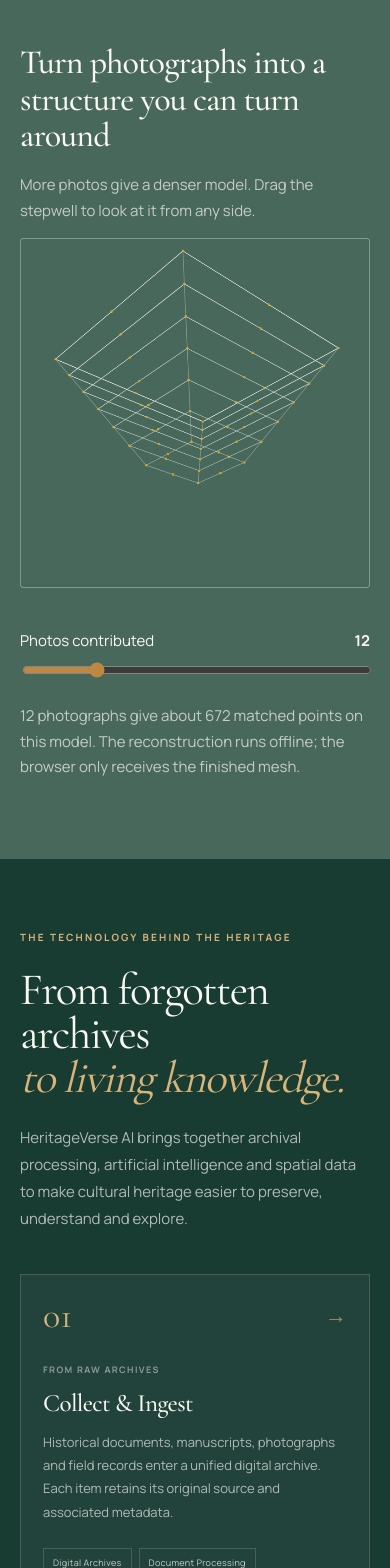
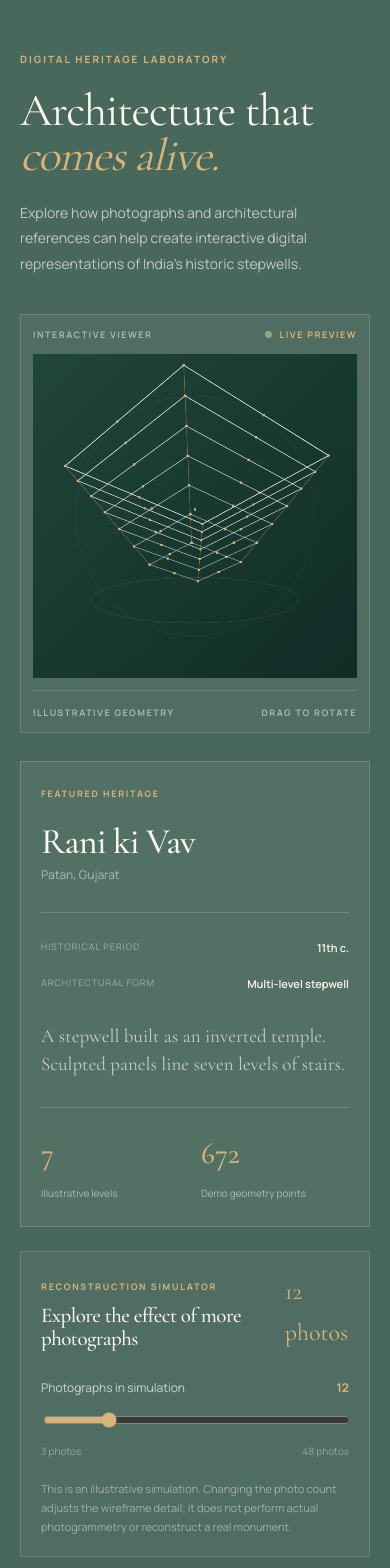
Before and after one commit to Nehayadav42/Hackculters, a React app in the folder Frontend/: page / in a window 390 px wide. Shown: the part 5800-7368 px from the top of the page. Built offline with nearby package versions, Linux system fonts and the light colour scheme; the HTML template or start-up script is replaced by a standard one.

Commit message:
Improve interactive stepwell experience

```diff
--- a/Frontend/src/components/sections/Stepwell3D.jsx
+++ b/Frontend/src/components/sections/Stepwell3D.jsx
@@ -2,21 +2,110 @@
 import Section from "../layout/Section.jsx";
 import StepwellCanvas from "../stepwell/StepwellCanvas.jsx";
 import PhotoSlider from "../stepwell/PhotoSlider.jsx";
-import { DEFAULT_PHOTOS, matchedPoints } from "../../utils/stepwell.js";
+import { STEPWELLS } from "../../data/stepwells.js";
+import {
+  DEFAULT_PHOTOS,
+  matchedPoints,
+  LEVELS,
+} from "../../utils/stepwell.js";
 
 export default function Stepwell3D() {
   const [photos, setPhotos] = useState(DEFAULT_PHOTOS);
 
+  const featuredSite = STEPWELLS[0];
+
   return (
     <Section id="see" tone="s3" dark>
-      <h2>Turn photographs into a structure you can turn around</h2>
-      <p className="mute">More photos give a denser model. Drag the stepwell to look at it from any side.</p>
-      <div className="stage">
-        <StepwellCanvas photos={photos} />
-        <div>
+      <div className="stepwell-experience">
+        <div className="stepwell-heading">
+          <span className="eyebrow">DIGITAL HERITAGE LABORATORY</span>
+
+          <h2>
+            Architecture that
+            <br />
+            <span>comes alive.</span>
+          </h2>
+
+          <p>
+            Explore how photographs and architectural references
+            can help create interactive digital representations
+            of India's historic stepwells.
+          </p>
+        </div>
+
+        <div className="stepwell-layout">
+          <div className="stepwell-viewer">
+            <div className="viewer-topbar">
+              <span>INTERACTIVE VIEWER</span>
+              <span className="viewer-status">
+                <i />
+                LIVE PREVIEW
+              </span>
+            </div>
+
+            <StepwellCanvas photos={photos} />
+
+            <div className="viewer-caption">
+              <span>ILLUSTRATIVE GEOMETRY</span>
+              <span>DRAG TO ROTATE</span>
+            </div>
+          </div>
+
+          <aside className="stepwell-info">
+            <span className="info-label">FEATURED HERITAGE</span>
+
+            <h3>{featuredSite.name}</h3>
+
+            <p className="stepwell-location">
+              {featuredSite.place}, {featuredSite.state}
+            </p>
+
+            <div className="info-divider" />
+
+            <div className="info-detail">
+              <span>HISTORICAL PERIOD</span>
+              <strong>{featuredSite.period}</strong>
+            </div>
+
+            <div className="info-detail">
+              <span>ARCHITECTURAL FORM</span>
+              <strong>Multi-level stepwell</strong>
+            </div>
+
+            <p className="stepwell-description">
+              {featuredSite.text}
+            </p>
+
+            <div className="stepwell-metrics">
+              <div>
+                <strong>{LEVELS}</strong>
+                <span>Illustrative levels</span>
+              </div>
+
+              <div>
+                <strong>{matchedPoints(photos)}</strong>
+                <span>Demo geometry points</span>
+              </div>
+            </div>
+          </aside>
+        </div>
+
+        <div className="stepwell-controls">
+          <div className="controls-heading">
+            <div>
+              <span className="info-label">RECONSTRUCTION SIMULATOR</span>
+              <h3>Explore the effect of more photographs</h3>
+            </div>
+
+            <span className="photo-count">{photos} photos</span>
+          </div>
+
           <PhotoSlider value={photos} onChange={setPhotos} />
-          <p className="mute" style={{ marginTop: 18 }} id="mdl">
-            {photos} photographs give about {matchedPoints(photos)} matched points on this model. The reconstruction runs offline; the browser only receives the finished mesh.
+
+          <p className="simulation-note">
+            This is an illustrative simulation. Changing the photo count
+            adjusts the wireframe detail; it does not perform actual
+            photogrammetry or reconstruct a real monument.
           </p>
         </div>
       </div>
--- a/Frontend/src/components/stepwell/PhotoSlider.jsx
+++ b/Frontend/src/components/stepwell/PhotoSlider.jsx
@@ -2,19 +2,25 @@
 
 export default function PhotoSlider({ value, onChange }) {
   return (
-    <div className="ctl">
-      <label htmlFor="ph">
-        <span>Photos contributed</span>
-        <b id="phv">{value}</b>
+    <div className="photo-control">
+      <label htmlFor="photo-range">
+        <span>Photographs in simulation</span>
+        <strong>{value}</strong>
       </label>
+
       <input
-        id="ph"
+        id="photo-range"
         type="range"
         min={MIN_PHOTOS}
         max={MAX_PHOTOS}
         value={value}
-        onChange={(e) => onChange(Number(e.target.value))}
+        onChange={(event) => onChange(Number(event.target.value))}
       />
+
+      <div className="slider-limits">
+        <span>{MIN_PHOTOS} photos</span>
+        <span>{MAX_PHOTOS} photos</span>
+      </div>
     </div>
   );
 }
--- a/Frontend/src/components/stepwell/StepwellCanvas.jsx
+++ b/Frontend/src/components/stepwell/StepwellCanvas.jsx
@@ -3,14 +3,15 @@
 
 export default function StepwellCanvas({ photos }) {
   const { canvasRef, pointerHandlers } = useStepwellCanvas(photos);
+
   return (
     <canvas
-      id="cv"
+      className="stepwell-canvas"
       ref={canvasRef}
       width={CANVAS_SIZE}
       height={CANVAS_SIZE}
       role="img"
-      aria-label="Rotating wireframe of a stepwell, built from contributed photographs"
+      aria-label="Illustrative rotating wireframe of a multi-level stepwell. Drag to rotate."
       {...pointerHandlers}
     />
   );
--- a/Frontend/src/styles/stepwell.css
+++ b/Frontend/src/styles/stepwell.css
@@ -1,11 +1,313 @@
-/* see */
-.stage{display:grid;grid-template-columns:minmax(0,1.3fr) minmax(0,1fr);gap:clamp(20px,3vw,44px);align-items:center}
-canvas{width:100%;aspect-ratio:1/1;max-height:520px;display:block;border:1px solid rgba(238,241,234,.35);border-radius:3px;cursor:grab;touch-action:pan-y}
-canvas:active{cursor:grabbing}
-.ctl{margin:20px 0 0}
-.ctl label{display:flex;justify-content:space-between;font-size:15px;margin-bottom:6px}
-input[type=range]{width:100%;accent-color:var(--turmeric)}
+/* Stepwell experience */
 
-@media (max-width:860px){
-  .stage{grid-template-columns:1fr}
+.stepwell-experience {
+  width: 100%;
 }
+
+.stepwell-heading {
+  max-width: 700px;
+  margin-bottom: 54px;
+}
+
+.stepwell-heading .eyebrow {
+  display: inline-block;
+  margin-bottom: 20px;
+  color: var(--gold-light);
+  font-size: 10px;
+  font-weight: 700;
+  letter-spacing: 2px;
+}
+
+.stepwell-heading h2 {
+  margin: 0;
+  color: var(--paper);
+  font-family: var(--serif);
+  font-size: clamp(44px, 6vw, 74px);
+  font-weight: 400;
+  line-height: 0.98;
+}
+
+.stepwell-heading h2 span {
+  color: var(--gold-light);
+  font-style: italic;
+}
+
+.stepwell-heading > p {
+  max-width: 570px;
+  margin-top: 22px;
+  color: rgba(250, 248, 242, 0.68);
+  font-size: 14px;
+  line-height: 1.8;
+}
+
+/* Main layout */
+
+.stepwell-layout {
+  display: grid;
+  grid-template-columns: minmax(0, 1.45fr) minmax(260px, 0.75fr);
+  gap: 28px;
+  align-items: stretch;
+}
+
+/* Interactive viewer */
+
+.stepwell-viewer {
+  min-width: 0;
+  padding: 18px;
+  border: 1px solid rgba(250, 248, 242, 0.17);
+  background: rgba(250, 248, 242, 0.035);
+}
+
+.viewer-topbar,
+.viewer-caption {
+  display: flex;
+  align-items: center;
+  justify-content: space-between;
+  gap: 12px;
+  color: rgba(250, 248, 242, 0.55);
+  font-size: 9px;
+  font-weight: 700;
+  letter-spacing: 1.5px;
+}
+
+.viewer-status {
+  display: flex;
+  align-items: center;
+  gap: 8px;
+  color: var(--gold-light);
+}
+
+.viewer-status i {
+  width: 7px;
+  height: 7px;
+  border-radius: 50%;
+  background: #8cad82;
+}
+
+.stepwell-canvas {
+  display: block;
+  width: 100%;
+  max-width: 540px;
+  aspect-ratio: 1 / 1;
+  max-height: 520px;
+  margin: 12px auto;
+  border: 0;
+  border-radius: 0;
+  cursor: grab;
+  touch-action: pan-y;
+}
+
+.stepwell-canvas:active {
+  cursor: grabbing;
+}
+
+.viewer-caption {
+  padding-top: 14px;
+  border-top: 1px solid rgba(250, 248, 242, 0.14);
+}
+
+/* Heritage information */
+
+.stepwell-info {
+  display: flex;
+  flex-direction: column;
+  padding: 30px 26px;
+  border: 1px solid rgba(250, 248, 242, 0.17);
+  background: rgba(250, 248, 242, 0.055);
+}
+
+.info-label {
+  color: var(--gold-light);
+  font-size: 9px;
+  font-weight: 700;
+  letter-spacing: 1.7px;
+}
+
+.stepwell-info h3 {
+  margin: 20px 0 4px;
+  color: var(--paper);
+  font-family: var(--serif);
+  font-size: 36px;
+  font-weight: 500;
+  line-height: 1.1;
+}
+
+.stepwell-location {
+  margin: 0;
+  color: rgba(250, 248, 242, 0.55);
+  font-size: 12px;
+}
+
+.info-divider {
+  height: 1px;
+  margin: 26px 0;
+  background: rgba(250, 248, 242, 0.17);
+}
+
+.info-detail {
+  display: flex;
+  justify-content: space-between;
+  gap: 14px;
+  margin-bottom: 18px;
+}
+
+.info-detail span {
+  color: rgba(250, 248, 242, 0.48);
+  font-size: 9px;
+  letter-spacing: 1px;
+}
+
+.info-detail strong {
+  color: var(--paper);
+  font-size: 11px;
+  font-weight: 600;
+  text-align: right;
+}
+
+.stepwell-description {
+  margin: 10px 0 28px;
+  color: rgba(250, 248, 242, 0.68);
+  font-family: var(--serif);
+  font-size: 19px;
+  line-height: 1.5;
+}
+
+.stepwell-metrics {
+  display: grid;
+  grid-template-columns: 1fr 1fr;
+  gap: 12px;
+  margin-top: auto;
+  padding-top: 20px;
+  border-top: 1px solid rgba(250, 248, 242, 0.17);
+}
+
+.stepwell-metrics div {
+  display: flex;
+  flex-direction: column;
+  gap: 6px;
+}
+
+.stepwell-metrics strong {
+  color: var(--gold-light);
+  font-family: var(--serif);
+  font-size: 30px;
+  font-weight: 500;
+}
+
+.stepwell-metrics span {
+  color: rgba(250, 248, 242, 0.55);
+  font-size: 10px;
+}
+
+/* Reconstruction controls */
+
+.stepwell-controls {
+  margin-top: 24px;
+  padding: 26px;
+  border: 1px solid rgba(250, 248, 242, 0.17);
+  background: rgba(250, 248, 242, 0.035);
+}
+
+.controls-heading {
+  display: flex;
+  justify-content: space-between;
+  align-items: center;
+  gap: 20px;
+}
+
+.controls-heading h3 {
+  margin: 8px 0 0;
+  color: var(--paper);
+  font-family: var(--serif);
+  font-size: 25px;
+  font-weight: 500;
+}
+
+.photo-count {
+  color: var(--gold-light);
+  font-family: var(--serif);
+  font-size: 24px;
+}
+
+.photo-control {
+  margin-top: 24px;
+}
+
+.photo-control label {
+  display: flex;
+  justify-content: space-between;
+  margin-bottom: 12px;
+  color: rgba(250, 248, 242, 0.75);
+  font-size: 12px;
+}
+
+.photo-control label strong {
+  color: var(--gold-light);
+}
+
+.photo-control input[type="range"] {
+  width: 100%;
+  accent-color: var(--gold-light);
+  cursor: pointer;
+}
+
+.slider-limits {
+  display: flex;
+  justify-content: space-between;
+  margin-top: 8px;
+  color: rgba(250, 248, 242, 0.42);
+  font-size: 10px;
+}
+
+.simulation-note {
+  margin: 20px 0 0;
+  color: rgba(250, 248, 242, 0.48);
+  font-size: 11px;
+  line-height: 1.7;
+}
+
+/* Responsive */
+
+@media (max-width: 860px) {
+  .stepwell-layout {
+    grid-template-columns: 1fr;
+  }
+
+  .stepwell-viewer {
+    width: 100%;
+  }
+
+  .stepwell-info {
+    min-height: 350px;
+  }
+}
+
+@media (max-width: 600px) {
+  .stepwell-heading {
+    margin-bottom: 38px;
+  }
+
+  .stepwell-heading h2 {
+    font-size: 46px;
+  }
+
+  .stepwell-viewer {
+    padding: 12px;
+  }
+
+  .stepwell-info {
+    padding: 24px 20px;
+  }
+
+  .stepwell-controls {
+    padding: 20px;
+  }
+
+  .controls-heading {
+    align-items: flex-start;
+  }
+
+  .controls-heading h3 {
+    font-size: 21px;
+  }
+}
--- a/Frontend/src/utils/stepwell.js
+++ b/Frontend/src/utils/stepwell.js
@@ -1,73 +1,170 @@
 /** Wireframe stepwell: geometry, projection and canvas drawing. */
+
 export const CANVAS_SIZE = 760;
 export const LEVELS = 7;
+
 export const MIN_PHOTOS = 3;
 export const MAX_PHOTOS = 48;
 export const DEFAULT_PHOTOS = 12;
+
 export const INITIAL_ANGLE = 0.6;
 export const INITIAL_TILT = 0.55;
 
+// More photographs add more subdivisions to the illustrative wireframe.
 const subdivisions = (photos) => 1 + Math.floor(photos / 8);
 
-export const matchedPoints = (photos) => LEVELS * 4 * subdivisions(photos) * 12;
+// Estimated points for the visual simulation.
+export const matchedPoints = (photos) =>
+  LEVELS * 4 * subdivisions(photos) * 12;
 
+// Coordinates for each horizontal level.
 const ring = (k) => {
   const h = 1 - k * 0.115;
   const y = 0.45 - k * 0.2;
-  return [[-h, y, -h], [h, y, -h], [h, y, h], [-h, y, h]];
+
+  return [
+    [-h, y, -h],
+    [h, y, -h],
+    [h, y, h],
+    [-h, y, h],
+  ];
 };
 
 export function drawStepwell(ctx, size, { angle, tilt, photos }) {
   const R = size;
   const sub = subdivisions(photos);
 
+  // Convert 3D coordinates into 2D canvas coordinates.
   const project = (x, y, z) => {
-    const c = Math.cos(angle), s = Math.sin(angle);
-    const a = x * c - z * s, b = x * s + z * c;
-    const ct = Math.cos(tilt), st = Math.sin(tilt);
-    const y2 = y * ct - b * st, z2 = y * st + b * ct;
+    const c = Math.cos(angle);
+    const s = Math.sin(angle);
+
+    const a = x * c - z * s;
+    const b = x * s + z * c;
+
+    const ct = Math.cos(tilt);
+    const st = Math.sin(tilt);
+
+    const y2 = y * ct - b * st;
+    const z2 = y * st + b * ct;
+
     const f = 3.4 / (3.4 + z2 * 0.6);
-    return [R / 2 + a * f * R * 0.3, R * 0.44 - y2 * f * R * 0.3, f];
+
+    return [
+      R / 2 + a * f * R * 0.3,
+      R * 0.44 - y2 * f * R * 0.3,
+      f,
+    ];
   };
 
   ctx.clearRect(0, 0, R, R);
-  ctx.lineWidth = 1.6;
 
+  // Background
+  const background = ctx.createLinearGradient(0, 0, R, R);
+  background.addColorStop(0, "#21463b");
+  background.addColorStop(1, "#102d26");
+
+  ctx.fillStyle = background;
+  ctx.fillRect(0, 0, R, R);
+
+  // Circular guide
+  ctx.beginPath();
+  ctx.arc(R / 2, R / 2, R * 0.37, 0, Math.PI * 2);
+  ctx.strokeStyle = "rgba(250, 248, 242, 0.08)";
+  ctx.lineWidth = 1;
+  ctx.stroke();
+
+  // Ground reference
+  ctx.beginPath();
+  ctx.ellipse(
+    R / 2,
+    R * 0.76,
+    R * 0.32,
+    R * 0.07,
+    0,
+    0,
+    Math.PI * 2
+  );
+
+  ctx.strokeStyle = "rgba(216, 180, 123, 0.2)";
+  ctx.stroke();
+
+  // Draw all seven levels.
   for (let k = 0; k < LEVELS; k++) {
     const corners = ring(k);
-    const pts = [];
+    const points = [];
+
     for (let i = 0; i < 4; i++) {
-      const a = corners[i], b = corners[(i + 1) % 4];
+      const start = corners[i];
+      const end = corners[(i + 1) % 4];
+
       for (let j = 0; j < sub; j++) {
         const t = j / sub;
-        pts.push([a[0] + (b[0] - a[0]) * t, a[1], a[2] + (b[2] - a[2]) * t]);
+
+        points.push([
+          start[0] + (end[0] - start[0]) * t,
+          start[1],
+          start[2] + (end[2] - start[2]) * t,
+        ]);
       }
     }
-    const projected = pts.map((p) => project(...p));
 
-    ctx.strokeStyle = `rgba(238,241,234,${0.9 - k * 0.08})`;
+    const projected = points.map((point) => project(...point));
+
+    // Horizontal level
     ctx.beginPath();
-    projected.forEach((p, i) => (i ? ctx.lineTo(p[0], p[1]) : ctx.moveTo(p[0], p[1])));
+
+    projected.forEach((point, index) => {
+      if (index === 0) {
+        ctx.moveTo(point[0], point[1]);
+      } else {
+        ctx.lineTo(point[0], point[1]);
+      }
+    });
+
     ctx.closePath();
+
+    ctx.strokeStyle = `rgba(250, 248, 242, ${0.85 - k * 0.07})`;
+    ctx.lineWidth = 2;
     ctx.stroke();
 
-    ctx.fillStyle = "#D9A21B";
-    projected.forEach((p) => {
+    // Detail points
+    ctx.fillStyle = "#d8b47b";
+
+    projected.forEach((point) => {
       ctx.beginPath();
-      ctx.arc(p[0], p[1], 1.4 + p[2] * 1.2, 0, 7);
+      ctx.arc(
+        point[0],
+        point[1],
+        1.5 + point[2] * 1.4,
+        0,
+        Math.PI * 2
+      );
       ctx.fill();
     });
 
+    // Vertical structural connections
     if (k < LEVELS - 1) {
       const lower = ring(k + 1);
-      ctx.strokeStyle = "rgba(238,241,234,.35)";
+
       for (let i = 0; i < 4; i++) {
-        const a = project(...corners[i]), b = project(...lower[i]);
+        const start = project(...corners[i]);
+        const end = project(...lower[i]);
+
         ctx.beginPath();
-        ctx.moveTo(a[0], a[1]);
-        ctx.lineTo(b[0], b[1]);
+        ctx.moveTo(start[0], start[1]);
+        ctx.lineTo(end[0], end[1]);
+
+        ctx.strokeStyle = "rgba(216, 180, 123, 0.45)";
+        ctx.lineWidth = 1.4;
         ctx.stroke();
       }
     }
   }
+
+  // Centre marker
+  ctx.beginPath();
+  ctx.arc(R / 2, R * 0.48, 3, 0, Math.PI * 2);
+  ctx.fillStyle = "#d8b47b";
+  ctx.fill();
 }
```
